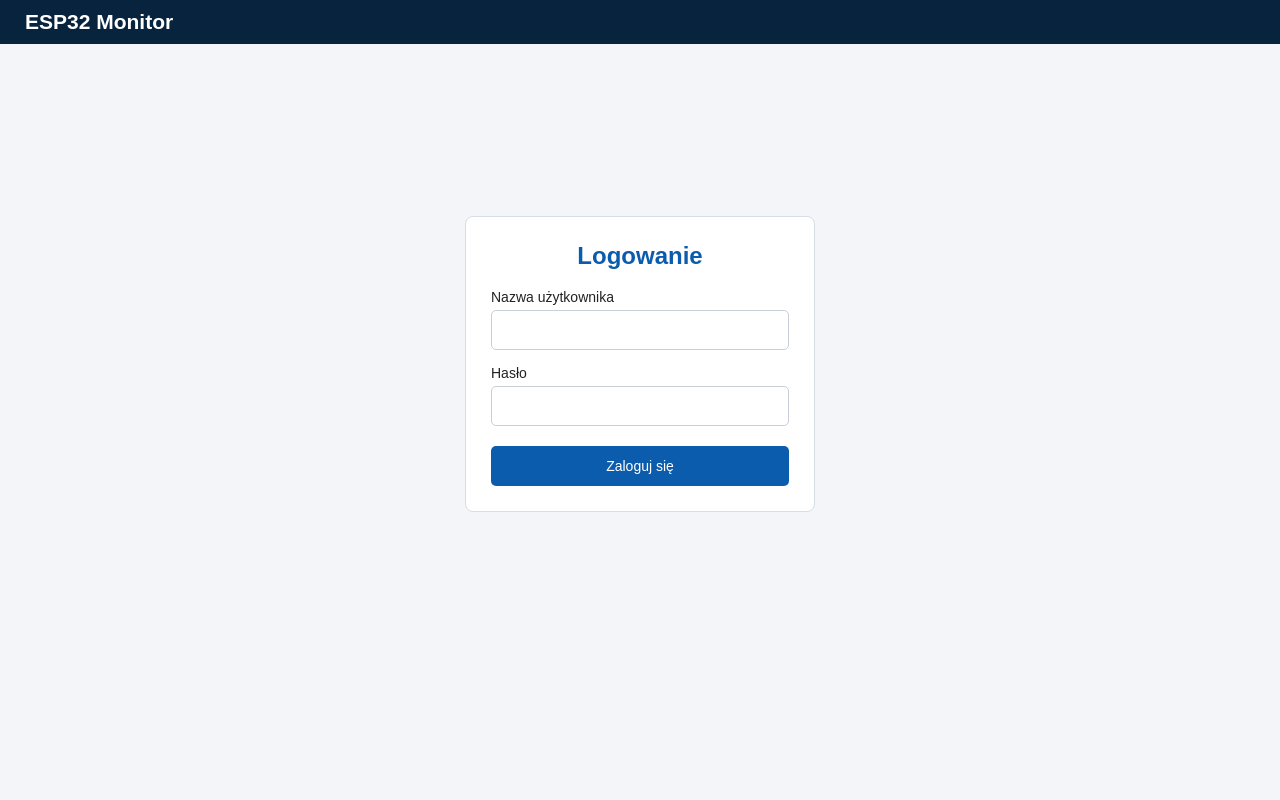
After one commit to zyro03/esp32-monitor, a Flask app: page /login in a window 1280 px wide. The commit adds this page. Run offline with Flask 3, Linux system fonts and the light colour scheme; parts of the project's set-up code (start-up, migrations or seed data) failed here and were passed over.

Commit message:
login panel

```diff
--- a/server/app.py
+++ b/server/app.py
@@ -1,6 +1,7 @@
-from flask import Flask, request, redirect, render_template, jsonify
+from flask import (Flask, request, redirect, render_template, jsonify, session)
 import json
 import paho.mqtt.client as mqtt
+
 
 from database import (
     init_database,
@@ -16,10 +17,11 @@ from database import (
     get_measurements_for_chart,
 )
 
-from config import MQTT_BROKER, MQTT_PORT, MQTT_TOPIC_CONFIG
+from config import (MQTT_BROKER, MQTT_PORT, MQTT_TOPIC_CONFIG, FLASK_SECRET_KEY, ADMIN_USERNAME, ADMIN_PASSWORD_HASH,)
+from werkzeug.security import check_password_hash
 
 app = Flask(__name__)
-
+app.secret_key = FLASK_SECRET_KEY
 def publish_config(temp_min, temp_max, hum_min, hum_max):
     payload = {
         "temp_min": temp_min,
@@ -35,8 +37,37 @@ def publish_config(temp_min, temp_max, hum_min, hum_max):
 
     print("Config sent:", payload)
 
+@app.route("/login", methods=["GET", "POST"])
+def login():
+    error = None
+    if session.get("logged_in"):
+        return redirect("/")
+    if request.method == "POST":
+        username = request.form.get("username", "")
+        password = request.form.get("password", "")
+        username_correct = username == ADMIN_USERNAME
+        password_correct = check_password_hash(ADMIN_PASSWORD_HASH, password)
+
+        if username_correct and password_correct:
+            session.clear()
+            session["logged_in"] = True
+            session["username"] = username
+            return redirect("/")
+        error = "Nieprawidłowa nazwa użytkownika lub hasło."
+
+    return render_template("login.html", error=error)
+
+
+@app.route("/logout")
+def logout():
+    session.clear()
+    return redirect("/login")
+
 @app.route("/")
 def index():
+    if not session.get("logged_in"):
+        return redirect("/login")
+
     measurements = get_latest_measurements()
     alarm_events = get_latest_alarm_events()
     settings = get_settings()
@@ -54,6 +85,8 @@ def index():
 
 @app.route("/settings", methods=["POST"])
 def settings():
+    if not session.get("logged_in"):
+        return redirect("/login")
     temp_min = float(request.form["temp_min"])
     temp_max = float(request.form["temp_max"])
     hum_min = float(request.form["hum_min"])
@@ -66,6 +99,9 @@ def settings():
 
 @app.route("/measurements")
 def measurements_page():
+    if not session.get("logged_in"):
+        return redirect("/login")
+
     measurements = get_measurements_last_24h()
 
     return render_template(
@@ -76,6 +112,9 @@ def measurements_page():
 
 @app.route("/alarms")
 def alarms_page():
+    if not session.get("logged_in"):
+        return redirect("/login")
+
     alarm_events = get_alarm_events_last_24h()
 
     return render_template(
@@ -86,6 +125,8 @@ def alarms_page():
 
 @app.route("/events")
 def status_page():
+    if not session.get("logged_in"):
+        return redirect("/login")
     system_events = get_system_events_last_24h()
 
     return render_template(
@@ -95,6 +136,8 @@ def status_page():
 
 @app.route("/chart-data")
 def chart_data():
+    if not session.get("logged_in"):
+        return redirect("/login")
     rows = get_measurements_for_chart()
 
     labels = []
--- a/server/static/style.css
+++ b/server/static/style.css
@@ -234,3 +234,57 @@ td {
 .tablelink:hover {
   text-decoration: underline;
 }
+
+.loginmain {
+  display: flex;
+  justify-content: center;
+  align-items: center;
+  min-height: 80vh;
+}
+
+.loginpanel {
+  width: 350px;
+  padding: 25px;
+  background-color: white;
+  border: 1px solid #d7dde5;
+  border-radius: 8px;
+}
+
+.loginpanel h2 {
+  margin-top: 0;
+  text-align: center;
+  color: #0b5cad;
+}
+
+.loginfield {
+  display: flex;
+  flex-direction: column;
+  margin-bottom: 15px;
+}
+
+.loginfield label {
+  margin-bottom: 5px;
+  font-size: 14px;
+}
+
+.loginfield input {
+  height: 40px;
+  padding: 5px 10px;
+  border: 1px solid #c8cfd8;
+  border-radius: 5px;
+  font-size: 15px;
+}
+
+.loginpanel button {
+  width: 100%;
+  height: 40px;
+  margin-top: 5px;
+}
+
+.loginerror {
+  padding: 10px;
+  background-color: #ffe5e5;
+  color: #a00000;
+  border-radius: 5px;
+  text-align: center;
+}
--- a/server/templates/index.html
+++ b/server/templates/index.html
@@ -13,6 +13,7 @@
 
       <div class="topbarright">
         <span id="clock">--:--:--</span>
+        <a class="toplink" href="/logout"> Wyloguj </a>
       </div>
     </header>
 
--- /dev/null
+++ b/server/templates/login.html
@@ -0,0 +1,43 @@
+<!doctype html>
+<html lang="pl">
+  <head>
+    <meta charset="UTF-8" />
+    <meta name="viewport" content="width=device-width, initial-scale=1.0" />
+
+    <title>Logowanie</title>
+
+    <link rel="stylesheet" href="/static/style.css" />
+  </head>
+
+  <body>
+    <header class="topbar">
+      <h1>ESP32 Monitor</h1>
+    </header>
+
+    <main class="loginmain">
+      <section class="loginpanel">
+        <h2>Logowanie</h2>
+
+        {% if error %}
+        <p class="loginerror">{{ error }}</p>
+        {% endif %}
+
+        <form method="POST" action="/login">
+          <div class="loginfield">
+            <label for="username">Nazwa użytkownika</label>
+
+            <input type="text" id="username" name="username" required />
+          </div>
+
+          <div class="loginfield">
+            <label for="password">Hasło</label>
+
+            <input type="password" id="password" name="password" required />
+          </div>
+
+          <button type="submit">Zaloguj się</button>
+        </form>
+      </section>
+    </main>
+  </body>
+</html>
```
